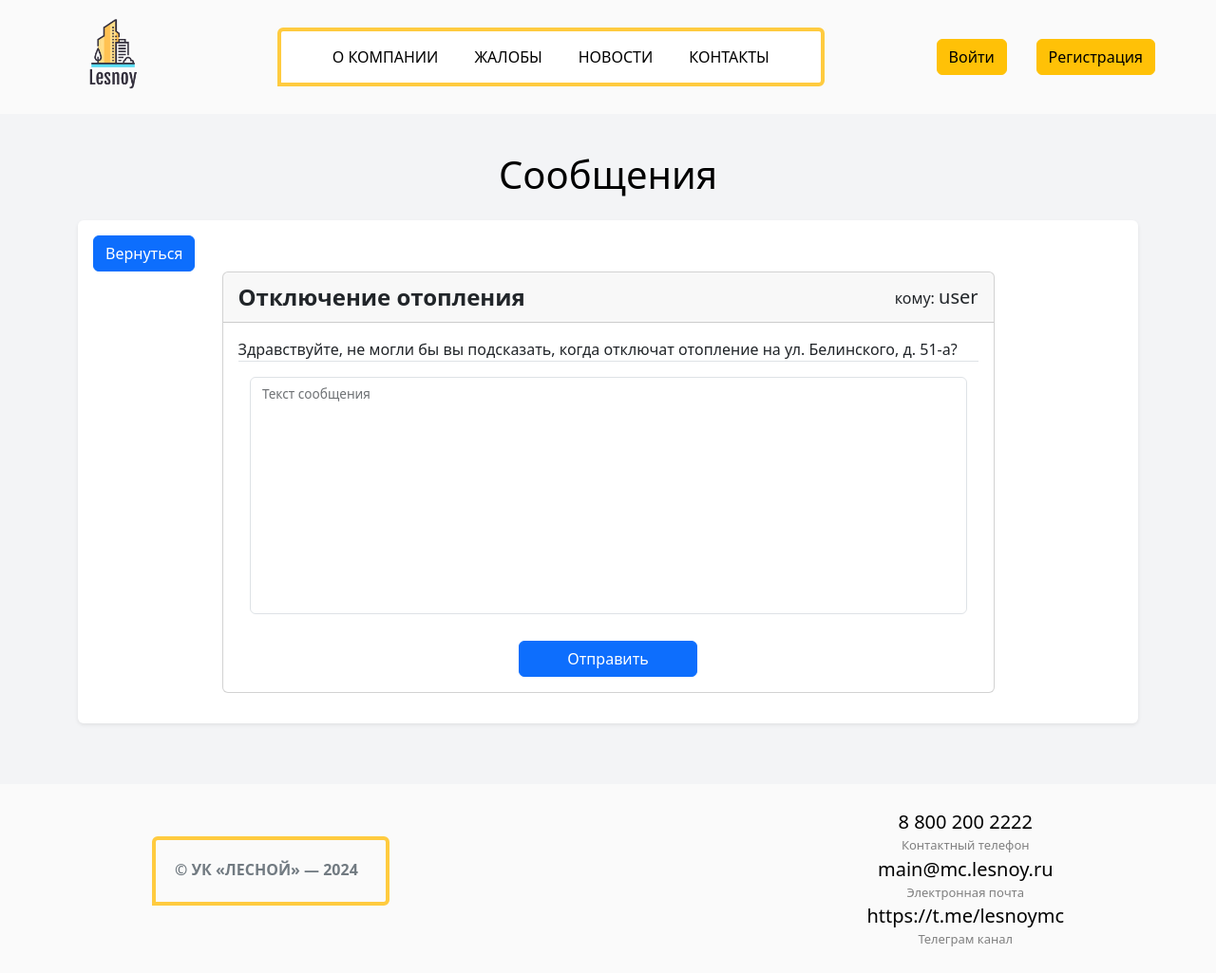
After one commit to EILuser/project-web, a Django app: page /admin_messages/reply/16 in a window 1280 px wide. The commit adds this page. Shown: the whole page at 95% size. Run offline with Django 5.2, Linux system fonts and the light colour scheme; data comes from the database, SQL or seed files in the repository; both versions use the stored data as it was after the commit.

Commit message:
Finally implement message system and begin to adapt pages

```diff
--- a/lesnoy/main/forms.py
+++ b/lesnoy/main/forms.py
@@ -112,6 +112,14 @@ class SendReplyForm(forms.Form):
         })
     )
 
+    def clean_text(self):
+        data = self.cleaned_data["text"]
+
+        if len(data) > 1000:
+            raise ValidationError("Превышен лимит в 1000 символов")
+
+        return data
+
 class SendMeterReadingsForm(forms.Form):
     personal_account = forms.CharField(
         max_length=10,
--- a/lesnoy/main/models.py
+++ b/lesnoy/main/models.py
@@ -38,10 +38,11 @@ class Messages(models.Model):
         verbose_name_plural = "messages"
 
     user = models.ForeignKey(User, on_delete=models.CASCADE, null=True)
-    send_date = models.DateField(null=True)
+    send_date = models.DateTimeField(null=True)
     title = models.CharField(max_length=40, null=True)
     question_text = models.TextField(max_length=1000, null=True)
-    reply_text = models.TextField(max_length=1000, null=True)
+    reply_text = models.TextField(max_length=1000, default="Нет ответа")
+    reply_date = models.DateTimeField(null=True)
     is_read = models.BooleanField(default=False)
 
     def __str__(self):
--- a/lesnoy/main/static/css/style.css
+++ b/lesnoy/main/static/css/styles.css
@@ -12,9 +12,8 @@ ul {
 }
 
 .center {
-    width: 1400px;
+    width: 90%;
     margin: 0 auto;
-    position: relative;
 }
 
 .wrapper {
@@ -34,7 +33,7 @@ ul {
 
 nav {
     padding: 15px 35px;
-    width: 850px;
+    width: 50%;
     border-style: solid;
     border-width: 4px;
     border-radius: 6px 6px 6px 0;
@@ -46,9 +45,9 @@ nav {
 
 .ul__nav {
     overflow: hidden;
-    list-style-type: none;
     display: flex;
     flex-direction: row;
+    list-style-type: none;
     justify-content: space-around;
     align-items: center;
 }
@@ -67,39 +66,35 @@ nav {
 }
 
 .authorisation {
-    width: 220px;
+    width: 20%;
     display: flex;
     justify-content: space-between;
 }
 
-.main {
-    padding-bottom: 10px;
-    margin-bottom: 70px;
+.main-slider-block {
+    position: relative;
+    margin: 0 auto;
+    margin-bottom: 80px;
+    height: 480px;
+    width: 90%;
+    /* max-width: 1440px; */
+    overflow: hidden;
+    /* left: 50%;
+    margin-left: -720px; */
 }
 
-.main-slider-block {
+/* .items {
+    width: 100%;
     position: relative;
-    height: 520px;
-    max-width: 1440px;
-    margin: 0 auto;
-    overflow: hidden;
-    left: 50%;
-    margin-left: -720px;
-    overflow: hidden;
-    padding-bottom: 40px;
-}
+} */
 
-.items {
-    width: 900%;
-    position: relative;
-}
+/* .item {
+    height: 480px;
+    float: left;
+} */
 
-.item {
-    width: 1440px;
-    height: 480px;
-    overflow: hidden;
-    position: relative;
-    float: left;
+.item__image {
+    width: 100%;
 }
 
 .main-options {
@@ -236,12 +235,12 @@ section {
 
 footer {
     margin: 0 auto;
-    width: 1140px;
+    width: 75%;
 }
 
 .copy {
-    max-width: 270px;
-    max-height: 73px;
+    width: 250px;
+    height: 73px;
     color: #717a81;
     text-transform: uppercase;
     line-height: 22px;
--- a/lesnoy/main/urls.py
+++ b/lesnoy/main/urls.py
@@ -8,9 +8,15 @@ complaints_patterns = [
     path('my_complaints/', views.my_complaints_view, name="my_complaints"),
 ]
 
-messages_patterns = [
-    path('', views.messages_view, name="messages"),
+admin_messages_patterns = [
+    path('', views.admin_messages_view, name="admin_messages"),
     path('make_read/<int:message_id>', views.make_read_view, name="make_read"),
+    path('delete_message/<int:message_id>', views.delete_message_view, name="delete_message"),
+    path('reply/<int:message_id>', views.reply_view, name="reply"),
+]
+
+user_messages_patterns = [
+    path('', views.user_messages_view, name="user_messages"),
     path('delete_message/<int:message_id>', views.delete_message_view, name="delete_message"),
 ]
 
@@ -23,6 +29,7 @@ urlpatterns = [
     path('complaints/', include(complaints_patterns)),
     path('news/', views.news_view, name="news"),
     path('send_message/', views.send_message_view, name="send_message"),
-    path('messages/', include(messages_patterns)),
+    path('admin_messages/', include(admin_messages_patterns)),
     path('meter_readings/', views.send_meter_readings_view, name="meter_readings"),
+    path('user_messages/', include(user_messages_patterns)),
 ]
--- a/lesnoy/main/views.py
+++ b/lesnoy/main/views.py
@@ -3,12 +3,25 @@ from .forms import UserRegistrationForm, UserAuthentificationForm, SendMessageFo
 from django.contrib.auth import authenticate, login
 from django.contrib import messages
 from . import models
-from django.contrib.auth.models import User
 from datetime import datetime
 
 def main_view(request):
     news_list = models.News.objects.all().order_by("-publish_date")[:3]
-    return render(request, "index.html", {"latest_news": news_list})
+    unread_messages_count = 0
+
+    if request.user.id is not None:
+        if request.user.is_superuser:
+            unread_messages_count = models.Messages.objects.filter(
+                reply_date__isnull=True,
+                is_read=False
+            ).count()
+        else:
+            unread_messages_count = models.Messages.objects.filter(
+                user_id=request.user.id,
+                reply_date__isnull=False,
+                is_read=False).count()
+
+    return render(request, "index.html", {"latest_news": news_list, "unread_messages_count": unread_messages_count})
 
 def all_complaints_view(request):
     complaints = models.Complaints.objects.all().order_by("-post_date")
@@ -22,9 +35,13 @@ def news_view(request):
     news_list = models.News.objects.all().order_by("-publish_date")
     return render(request, "news.html", {"news": news_list})
 
-def messages_view(request):
-    messages = models.Messages.objects.all().order_by("-send_date")
-    return render(request, "messages.html", {"messages": messages})
+def admin_messages_view(request):
+    messages = models.Messages.objects.filter(reply_text="Нет ответа").order_by("-send_date")
+    return render(request, "admin_messages.html", {"messages_list": messages})
+
+def user_messages_view(request):
+    messages = models.Messages.objects.filter(reply_date__isnull=False, user_id=request.user.id).order_by("-reply_date")
+    return render(request, "user_messages.html", {"messages_list": messages})
 
 def login_view(request):
     if request.method == "POST":
@@ -76,9 +93,11 @@ def send_message_view(request):
     if request.method == "POST":
         form = SendMessageForm(request.POST)
         if form.is_valid():
+            send_date_string = datetime.now().strftime("%Y-%m-%d %H:%M:%S")
+            send_date = datetime.strptime(send_date_string, "%Y-%m-%d %H:%M:%S")
             message = models.Messages(
                 user_id=request.user.id,
-                send_date=datetime.now().date(),
+                send_date=send_date,
                 title=form.cleaned_data["title"],
                 question_text=form.cleaned_data["text"],
                 is_read=False
@@ -98,9 +117,6 @@ def make_read_view(request, message_id):
 def delete_message_view(request, message_id):
     models.Messages.objects.filter(id=message_id).delete()
     return redirect("..")
-
-def send_reply_view(request):
-    pass
 
 def send_meter_readings_view(request):
     if request.method == "POST":
@@ -122,3 +138,21 @@ def send_meter_readings_view(request):
     else:
         form = SendMeterReadingsForm()
     return render(request, "send_meterreadings.html", {"form": form})
+
+def reply_view(request, message_id):
+    message = models.Messages.objects.filter(id=message_id)
+    if request.method == "POST":
+        form = SendReplyForm(request.POST)
+        if form.is_valid():
+            reply_date_string = datetime.now().strftime("%Y-%m-%d %H:%M:%S")
+            reply_date = datetime.strptime(reply_date_string, "%Y-%m-%d %H:%M:%S")
+            message.update(
+                reply_text=form.cleaned_data["text"],
+                is_read=False,
+                reply_date=reply_date
+            )
+            messages.success(request, "Ответ отправлен")
+            return redirect("..")
+    else:
+        form = SendReplyForm()
+    return render(request, "reply.html", {"messages_list": message, "form": form})
--- /dev/null
+++ b/lesnoy/templates/admin_messages.html
@@ -0,0 +1,57 @@
+{% extends "index.html" %}
+
+{% block messages %}
+
+{% endblock %}
+
+{% block content %}
+
+<section class="pt-3 pb-3">
+    <div class="container">
+        <h1 class="mb-4 mt-4 text-center">Сообщения</h1>
+        <div class="container shadow-sm p-3 mb-5 bg-white rounded" style="max-height: 1200px; overflow: auto;">
+            {% block backbutton %}
+            {% if messages %}
+            {% for message in messages %}
+            <div class="alert alert-success w-50 mb-5" style="text-align: center; margin: 0 auto;">{{ message }}</div>
+            {% endfor %}
+            {% endif %}
+            {% endblock %}
+
+            {% block reply %}
+            {% if messages_list %}
+            {% for message in messages_list %}
+            {% if message.reply_date %}
+            {% else %}
+            <div class="card text-center w-50 mb-3" style="margin: 0 auto;">
+                {% if message.is_read %}
+                <div class="card-header text-start d-flex justify-content-between">
+                    <div>Прочитано</div>
+                    <a href="{% url 'delete_message' message.id %}" class="text-danger">Удалить</a>
+                </div>
+                {% else %}
+                <div class="card-header text-start text-white" style="background-color: #ffcb3f;">
+                    <a href="{% url 'make_read' message.id %}" title="Отметить как прочитанное" class="text-white text-decoration-none">Новое сообщение</a>
+                </div>
+                {% endif %}
+                <div class="card-body">
+                    <p class="text-end text-muted">от: {{ message.user.username }}</p>
+                    <h5 class="card-title nav-tabs pb-2">{{ message.title }}</h5>
+                    <p class="card-text" style="text-align: justify;">{{ message.question_text }}</p>
+                    <a href="{% url 'reply' message.id %}" class="btn btn-primary">Ответить</a>
+                </div>
+                <div class="card-footer text-muted">
+                    {{ message.send_date }}
+                </div>
+            </div>
+            {% endif %}
+            {% endfor %}
+            {% else %}
+            <div class="alert alert-info w-25" style="margin: 0 auto;">Сообщения отсутствуют</div>
+            {% endif %}
+            {% endblock %}
+        </div>
+    </div>
+</section>
+
+{% endblock %}
--- a/lesnoy/templates/complaints.html
+++ b/lesnoy/templates/complaints.html
@@ -1,4 +1,8 @@
 {% extends "index.html" %}
+
+{% block messages %}
+
+{% endblock %}
 
 {% block content %}
 <section class="pt-5 pb-5">
--- a/lesnoy/templates/index.html
+++ b/lesnoy/templates/index.html
@@ -3,15 +3,13 @@
 <html lang="ru">
 <head>
   <meta charset="UTF-8">
-  <meta name="keywords" content="жкх, управляющая компания, Лесной">
-  <meta name="description" content="Официальный сайт управляющей компании ООО «Лесной»">
-  <link href="https://cdn.jsdelivr.net/npm/bootstrap@5.3.3/dist/css/bootstrap.min.css" rel="stylesheet"
-    integrity="sha384-QWTKZyjpPEjISv5WaRU9OFeRpok6YctnYmDr5pNlyT2bRjXh0JMhjY6hW+ALEwIH" crossorigin="anonymous">
-  <link rel="stylesheet" href="{% static 'css/style.css' %}">
+  <link href="https://cdn.jsdelivr.net/npm/bootstrap@5.3.3/dist/css/bootstrap.min.css" rel="stylesheet" integrity="sha384-QWTKZyjpPEjISv5WaRU9OFeRpok6YctnYmDr5pNlyT2bRjXh0JMhjY6hW+ALEwIH" crossorigin="anonymous">
+  <link rel="stylesheet" href="{% static 'css/styles.css' %}">
   <title>Управляющая компания ООО «Лесной»</title>
 </head>
 <body>
   <header>
+    <!--убрать или нет ?-->
     <div class="center">
       <div class="wrapper">
         <a href="{% url 'home_page' %}">
@@ -22,11 +20,6 @@
             <li>
               <a href="http://127.0.0.1:8000/#about_company">О компании</a>
             </li>
-            {% if user.is_superuser == 1 %}
-            <li>
-              <a href="{% url 'messages' %}">Сообщения</a>
-            </li>
-            {% endif %}
             <li>
               {% if user.is_authenticated %}
               <a href="{% url 'complaints' %}">Жалобы</a>
@@ -45,6 +38,26 @@
 
         {% if user.is_authenticated %}
         <div class="lead">{{ user.username }}</div>
+        {% block messages %}
+        {% if user.is_superuser %}
+        <a href="{% url 'admin_messages' %}" class="btn btn-primary position-relative">
+          Сообщения
+          {% if unread_messages_count %}
+          <span class="position-absolute top-0 start-100 translate-middle badge rounded-pill bg-danger">
+            {{ unread_messages_count }}
+          </span>
+          {% endif %}
+        </a>
+        {% else %}
+        <a href="{% url 'user_messages' %}" class="btn btn-primary position-relative">
+          {% if unread_messages_count %}
+          <span class="position-absolute top-0 start-100 translate-middle badge rounded-pill bg-danger">
+            {{ unread_messages_count }}
+          </span>
+          {% endif %}
+        </a>
+        {% endif %}
+        {% endblock %}
         <form method="post" action="{% url 'logout' %}">
           {% csrf_token %}
           <button type="submit" class="btn btn-danger">Выйти</button>
@@ -61,37 +74,37 @@
 
   {% block content %}
 
-  <main class="main">
+  <main>
     <div class="main-slider-block">
       <ul class="items">
         <li class="item">
-          <img src="{% static 'image/img_1.jpg' %}" alt="1">
+          <img class="item__image" src="{% static 'image/img_1.jpg' %}" alt="1">
         </li>
         <li class="item">
-          <img src="{% static 'image/img_2.jpg' %}" alt="2">
+          <img class="item__image" src="{% static 'image/img_2.jpg' %}" alt="2">
         </li>
         <li class="item">
-          <img src="{% static 'image/img_3.jpg' %}" alt="3">
+          <img class="item__image" src="{% static 'image/img_3.jpg' %}" alt="3">
         </li>
         <li class="item">
-          <img src="{% static 'image/img_4.jpg' %}" alt="4">
+          <img class="item__image" src="{% static 'image/img_4.jpg' %}" alt="4">
         </li>
         <li class="item">
-          <img src="{% static 'image/img_5.jpeg' %}" alt="5">
+          <img class="item__image" src="{% static 'image/img_5.jpeg' %}" alt="5">
         </li>
       </ul>
       {% if user.is_authenticated %}
       <div class="main-options">
         <a href="{% url 'meter_readings' %}">Передать показания счётчика</a>
         <a href="{% url 'add_complaints' %}">Отправить жалобу </a>
-        <a href="{% url 'send_message' %}">Написать управляющему</a>
+        <a href="{% url 'send_message' %}">Написать в службу поддержки</a>
       </div>
       {% else %}
       <div class="main-options">
         <a href="{% url 'login' %}">Передать показания счётчика</a>
         <a href="{% url 'login' %}"> <span style="position: absolute; color:transparent;">{{ user }}</span> Отправить
           жалобу </a>
-        <a href="{% url 'login' %}">Написать управляющему</a>
+        <a href="{% url 'login' %}">Написать в службу поддержки</a>
       </div>
       {% endif %}
     </div>
@@ -125,7 +138,7 @@
 
     <div class="section__news">
       <a href="{% url 'news' %}" class="section__news__title">Новости</a>
-      <ul class="section__news">
+      <ul class="section__news__list">
         {% if latest_news %}
         {% for publication in latest_news %}
         <li class="news__item">
--- a/lesnoy/templates/my_complaints.html
+++ b/lesnoy/templates/my_complaints.html
@@ -1,4 +1,8 @@
 {% extends "index.html" %}
+
+{% block messages %}
+
+{% endblock %}
 
 {% block content %}
 <section class="pt-5 pb-5">
--- a/lesnoy/templates/news.html
+++ b/lesnoy/templates/news.html
@@ -1,4 +1,8 @@
 {% extends "index.html" %}
+
+{% block messages %}
+
+{% endblock %}
 
 {% block content %}
 
--- /dev/null
+++ b/lesnoy/templates/reply.html
@@ -0,0 +1,29 @@
+{% extends "admin_messages.html" %}
+
+{% block backbutton %}
+<a href="{% url 'admin_messages' %}" class="btn btn-primary position-relative top-0 start-0">Вернуться</a>
+{% endblock %}
+
+{% block reply %}
+{% for message in messages_list %}
+<div class="card text-center w-75 mb-3" style="margin: 0 auto;">
+    <div class="card-header text-center d-flex justify-content-between align-items-center">
+        <div class="fs-4 fw-bold">{{ message.title }}</div>
+        <div>кому: <span class="lead">{{ message.user.username }}</span></div>
+    </div>
+    <div class="card-body">
+        <p class="card-text nav-tabs mb-3" style="text-align: justify;">{{ message.question_text }}</p>
+        <form method="post" class="container d-flex flex-column mt-3">
+            {% csrf_token %}
+
+            <div class="form-floating">
+                {{ form.text }}
+                <label for="form_text">Текст сообщения</label>
+            </div>
+            <small class="form-text  mb-2 text-danger">{{ form.text.errors }}</small>
+            <button class="btn btn-primary w-25 mt-3" style="margin: 0 auto;">Отправить</button>
+        </form>
+    </div>
+</div>
+{% endfor %}
+{% endblock %}
--- a/lesnoy/templates/send_complaint.html
+++ b/lesnoy/templates/send_complaint.html
@@ -1,4 +1,8 @@
 {% extends "index.html" %}
+
+{% block messages %}
+
+{% endblock %}
 
 {% block content %}
 
--- a/lesnoy/templates/send_message.html
+++ b/lesnoy/templates/send_message.html
@@ -1,10 +1,14 @@
 {% extends "index.html" %}
+
+{% block messages %}
+
+{% endblock %}
 
 {% block content %}
 
 <section class="pt-3 pb-3">
     <div class="container d-flex flex-column align-items-center">
-        <h1 class="col mb-5">Форма отправки сообщения управляющему</h1>
+        <h1 class="col mb-5">Форма отправки сообщения</h1>
         <form class="col d-flex flex-column w-50" method="post">
             {% csrf_token %}
 
--- a/lesnoy/templates/send_meterreadings.html
+++ b/lesnoy/templates/send_meterreadings.html
@@ -1,4 +1,8 @@
 {% extends "index.html" %}
+
+{% block messages %}
+
+{% endblock %}
 
 {% block content %}
 
```
Also changed, not shown: other parts of lesnoy/main/static/css/styles.css (+91 -11 lines), lesnoy/templates/messages.html (deleted, +0 -40 lines), lesnoy/templates/user_messages.html (added, +48 -0 lines), lesnoy/db.sqlite3, lesnoy/main/migrations/0017_messages_reply_date_and_more.py (added), lesnoy/main/migrations/0018_alter_messages_reply_text.py (added), lesnoy/main/migrations/0019_alter_messages_reply_date_alter_messages_send_date.py (added).
